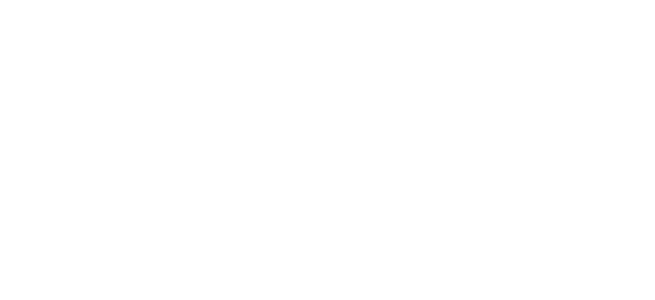
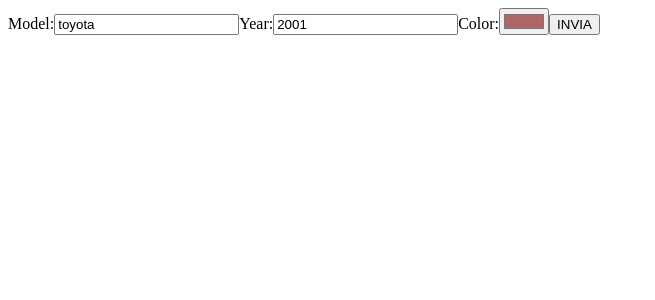
Before and after one commit to Joele-E/esercizio5_09, a React (Create React App) app: page / in a window 1280 px wide. Shown: the top 300 px of the page, without its empty margins (0-655 px from the left). Built offline with nearby package versions, Linux system fonts and the light colour scheme.

Commit message:
exercise done

```diff
--- a/src/App.js
+++ b/src/App.js
@@ -1,7 +1,11 @@
 import React from "react";
+import CarDetails from "./CarDetails";
 
-export default class App extends React.Component {
-  render() {
-    return <div></div>;
-  }
+export default function App() {
+  let initialData = { model: "toyota", year: 2001, color: "#ad6767" };
+  return (
+    <div>
+      <CarDetails initialData={initialData} />
+    </div>
+  );
 }
--- /dev/null
+++ b/src/CarDetails.js
@@ -0,0 +1,32 @@
+import React, { createRef, useEffect } from "react";
+
+const CarDetails = ({ initialData }) => {
+  const _formRef = createRef();
+
+  function handleSubmit(event) {
+    event.preventDefault();
+    /*  console.log(_formRef.current) */
+  }
+
+  useEffect(() => {
+    _formRef.current.model.value = initialData.model;
+    _formRef.current.year.value = initialData.year;
+    _formRef.current.color.value = initialData.color;
+  }, [initialData, _formRef]);
+  return (
+    <div>
+      <form onSubmit={handleSubmit} ref={_formRef}>
+        <label htmlFor="model">Model:</label>
+        <input type="text" name="model" />
+        <label htmlFor="year">Year:</label>
+        <input type="number" name="year" />
+        <label htmlFor="colo">Color:</label>
+        <input type="color" name="color" />
+
+        <button type="submit">INVIA</button>
+      </form>
+    </div>
+  );
+};
+
+export default CarDetails;
```
